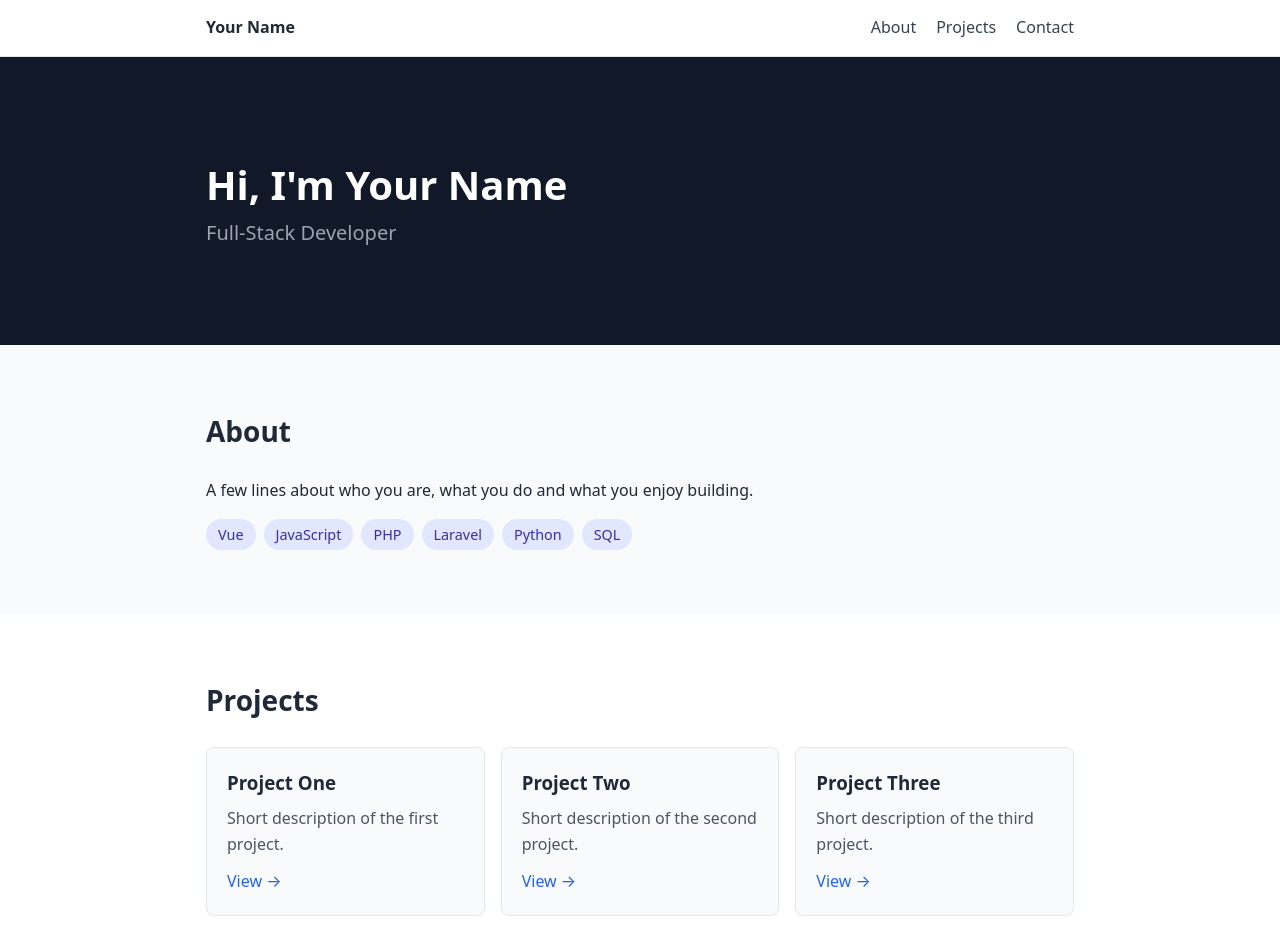
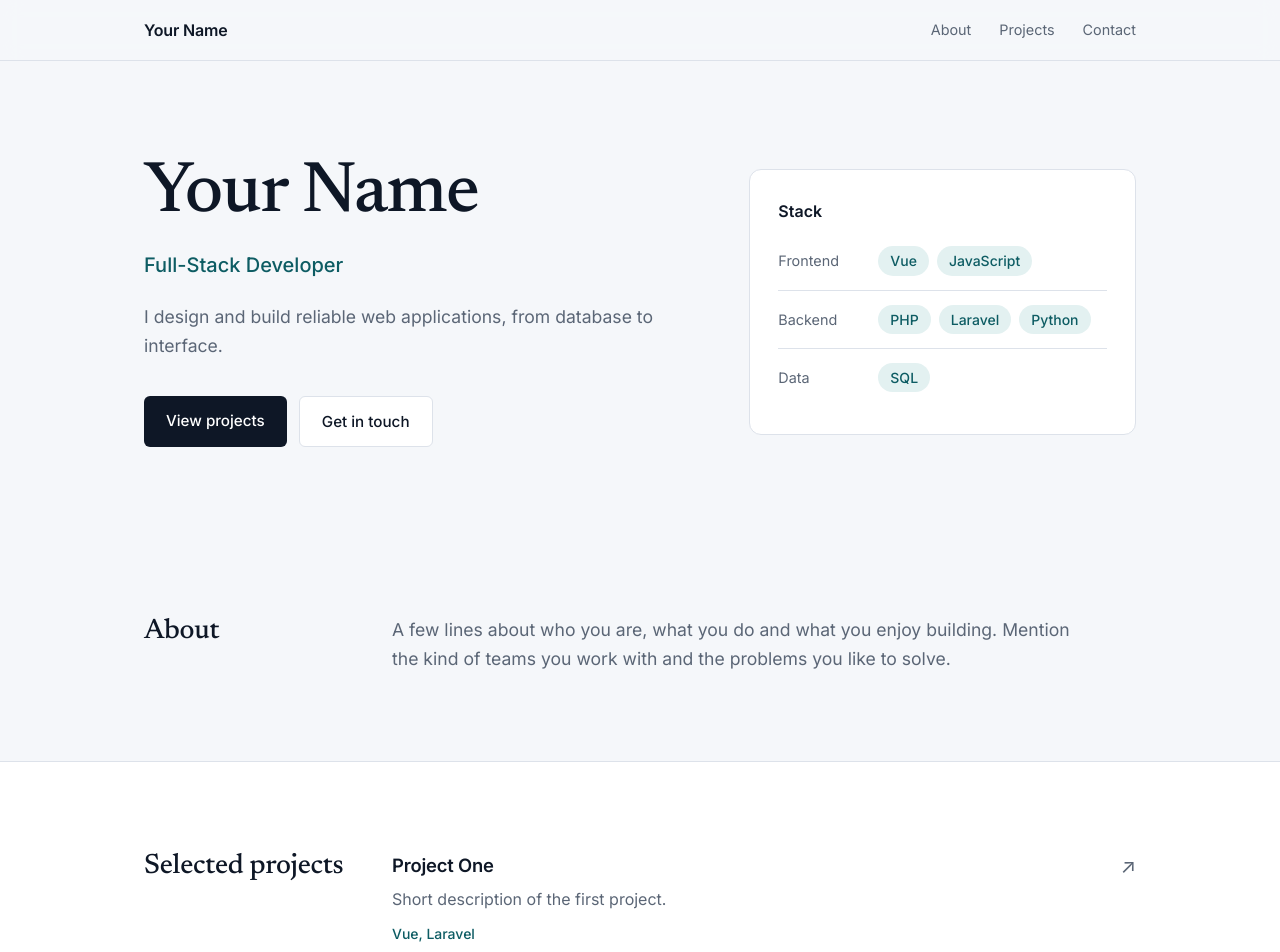
Before and after one commit to YassineOuri/azure-static-website-deployment, a Vue app: page / in a window 1280 px wide. Shown: the top 952 px of the page. Built offline with nearby package versions, Linux system fonts and the light colour scheme.

Commit message:
[feat] : style changes

```diff
--- a/src/App.vue
+++ b/src/App.vue
@@ -1,21 +1,27 @@
 <script setup>
 const name = 'Your Name'
 const role = 'Full-Stack Developer'
+const intro = 'I design and build reliable web applications, from database to interface.'
+const email = 'hello@example.com'
 
-const skills = ['Vue', 'JavaScript', 'PHP', 'Laravel', 'Python', 'SQL']
+const skillGroups = [
+  { label: 'Frontend', items: ['Vue', 'JavaScript'] },
+  { label: 'Backend', items: ['PHP', 'Laravel', 'Python'] },
+  { label: 'Data', items: ['SQL'] },
+]
 
 const projects = [
-  { title: 'Project One', description: 'Short description of the first project.', link: '#' },
-  { title: 'Project Two', description: 'Short description of the second project.', link: '#' },
-  { title: 'Project Three', description: 'Short description of the third project.', link: '#' },
+  { title: 'Project One', description: 'Short description of the first project.', stack: ['Vue', 'Laravel'], link: '#' },
+  { title: 'Project Two', description: 'Short description of the second project.', stack: ['Python', 'SQL'], link: '#' },
+  { title: 'Project Three', description: 'Short description of the third project.', stack: ['JavaScript', 'PHP'], link: '#' },
 ]
 </script>
 
 <template>
   <header class="nav">
     <div class="container nav-inner">
-      <strong>{{ name }}</strong>
-      <nav>
+      <a href="#top" class="brand">{{ name }}</a>
+      <nav aria-label="Primary">
         <a href="#about">About</a>
         <a href="#projects">Projects</a>
         <a href="#contact">Contact</a>
@@ -23,41 +29,68 @@ const projects = [
     </div>
   </header>
 
-  <main>
+  <main id="top">
     <section class="hero">
-      <div class="container">
-        <h1>Hi, I'm {{ name }}</h1>
-        <p>{{ role }}</p>
+      <div class="container hero-grid">
+        <div>
+          <h1>{{ name }}</h1>
+          <p class="role">{{ role }}</p>
+          <p class="intro">{{ intro }}</p>
+          <div class="actions">
+            <a href="#projects" class="btn btn-primary">View projects</a>
+            <a href="#contact" class="btn btn-ghost">Get in touch</a>
+          </div>
+        </div>
+
+        <aside class="stack" aria-label="Technical skills">
+          <h2>Stack</h2>
+          <dl>
+            <div v-for="group in skillGroups" :key="group.label" class="stack-row">
+              <dt>{{ group.label }}</dt>
+              <dd>
+                <span v-for="item in group.items" :key="item" class="chip">{{ item }}</span>
+              </dd>
+            </div>
+          </dl>
+        </aside>
       </div>
     </section>
 
-    <section id="about">
-      <div class="container">
+    <section id="about" class="section">
+      <div class="container split">
         <h2>About</h2>
-        <p>A few lines about who you are, what you do and what you enjoy building.</p>
-        <ul class="skills">
-          <li v-for="skill in skills" :key="skill">{{ skill }}</li>
+        <p>
+          A few lines about who you are, what you do and what you enjoy building.
+          Mention the kind of teams you work with and the problems you like to solve.
+        </p>
+      </div>
+    </section>
+
+    <section id="projects" class="section section-surface">
+      <div class="container split">
+        <h2>Selected projects</h2>
+        <ul class="projects">
+          <li v-for="project in projects" :key="project.title">
+            <a :href="project.link" class="project">
+              <div>
+                <h3>{{ project.title }}</h3>
+                <p>{{ project.description }}</p>
+                <span class="tags">{{ project.stack.join(', ') }}</span>
+              </div>
+              <span class="arrow" aria-hidden="true">↗</span>
+            </a>
+          </li>
         </ul>
       </div>
     </section>
 
-    <section id="projects" class="alt">
-      <div class="container">
-        <h2>Projects</h2>
-        <div class="grid">
-          <article v-for="project in projects" :key="project.title" class="card">
-            <h3>{{ project.title }}</h3>
-            <p>{{ project.description }}</p>
-            <a :href="project.link">View →</a>
-          </article>
+    <section id="contact" class="section">
+      <div class="container split">
+        <h2>Contact</h2>
+        <div>
+          <p class="contact-lead">Have a project in mind or want to talk about a role?</p>
+          <a :href="`mailto:${email}`" class="email">{{ email }}</a>
         </div>
-      </div>
-    </section>
-
-    <section id="contact">
-      <div class="container">
-        <h2>Contact</h2>
-        <p>Email: <a href="mailto:hello@example.com">hello@example.com</a></p>
       </div>
     </section>
   </main>
@@ -68,18 +101,88 @@ const projects = [
 </template>
 
 <style scoped>
-.nav { background: #fff; border-bottom: 1px solid #e5e7eb; position: sticky; top: 0; }
-.nav-inner { display: flex; justify-content: space-between; align-items: center; height: 56px; }
-.nav nav a { margin-left: 20px; color: #374151; }
-.hero { background: #111827; color: #fff; padding: 96px 0; }
-.hero h1 { font-size: 2.5rem; }
-.hero p { font-size: 1.25rem; color: #9ca3af; }
-.skills { list-style: none; display: flex; flex-wrap: wrap; gap: 8px; margin-top: 16px; }
-.skills li { background: #e0e7ff; color: #3730a3; padding: 4px 12px; border-radius: 999px; font-size: 0.9rem; }
-.alt { background: #fff; }
-.grid { display: grid; grid-template-columns: repeat(auto-fit, minmax(240px, 1fr)); gap: 16px; }
-.card { border: 1px solid #e5e7eb; border-radius: 8px; padding: 20px; background: #f9fafb; }
-.card h3 { margin-bottom: 8px; }
-.card p { margin-bottom: 12px; color: #4b5563; }
-.footer { text-align: center; padding: 24px 0; color: #6b7280; border-top: 1px solid #e5e7eb; }
+/* Navigation */
+.nav {
+  position: sticky; top: 0; z-index: 10;
+  background: rgba(245, 247, 250, 0.88);
+  backdrop-filter: saturate(160%) blur(10px);
+  border-bottom: 1px solid var(--line);
+}
+.nav-inner { display: flex; justify-content: space-between; align-items: center; height: 60px; }
+.brand { font-weight: 600; letter-spacing: -0.01em; }
+.nav nav { display: flex; gap: 28px; }
+.nav nav a { font-size: 0.9rem; color: var(--muted); transition: color 0.15s; }
+.nav nav a:hover { color: var(--ink); }
+
+/* Hero */
+.hero { padding: 96px 0 80px; }
+.hero-grid { display: grid; grid-template-columns: 1.4fr 1fr; gap: 64px; align-items: center; }
+h1 {
+  font-family: var(--serif);
+  font-weight: 500;
+  font-size: clamp(2.75rem, 6vw, 4.5rem);
+  line-height: 1.05;
+  letter-spacing: -0.02em;
+}
+.role { margin-top: 16px; font-size: 1.25rem; color: var(--accent); font-weight: 500; }
+.intro { margin-top: 20px; max-width: 46ch; font-size: 1.1rem; color: var(--muted); }
+.actions { display: flex; flex-wrap: wrap; gap: 12px; margin-top: 36px; }
+
+.btn {
+  display: inline-block; padding: 12px 22px; border-radius: 6px;
+  font-size: 0.95rem; font-weight: 500;
+  transition: background 0.15s, border-color 0.15s;
+}
+.btn-primary { background: var(--ink); color: #fff; }
+.btn-primary:hover { background: var(--accent); }
+.btn-ghost { border: 1px solid var(--line); background: var(--surface); }
+.btn-ghost:hover { border-color: var(--ink); }
+
+/* Stack panel */
+.stack { background: var(--surface); border: 1px solid var(--line); border-radius: 12px; padding: 28px; }
+.stack h2 { font-size: 1rem; font-weight: 600; margin-bottom: 8px; }
+.stack-row { display: grid; grid-template-columns: 88px 1fr; gap: 12px; padding: 14px 0; border-top: 1px solid var(--line); }
+.stack-row:first-child { border-top: 0; }
+.stack dt { font-size: 0.9rem; color: var(--muted); padding-top: 3px; }
+.stack dd { display: flex; flex-wrap: wrap; gap: 8px; }
+.chip { background: var(--accent-soft); color: var(--accent); padding: 3px 12px; border-radius: 999px; font-size: 0.875rem; font-weight: 500; }
+
+/* Sections */
+.section { padding: 88px 0; }
+.section-surface { background: var(--surface); border-block: 1px solid var(--line); }
+.split { display: grid; grid-template-columns: 200px 1fr; gap: 48px; }
+.split h2 { font-family: var(--serif); font-weight: 500; font-size: 1.75rem; letter-spacing: -0.01em; line-height: 1.2; }
+#about .split > p { max-width: 62ch; font-size: 1.1rem; color: var(--muted); }
+
+/* Projects */
+.projects { list-style: none; }
+.projects li + li { border-top: 1px solid var(--line); }
+.project { display: flex; justify-content: space-between; gap: 24px; padding: 28px 0; }
+.projects li:first-child .project { padding-top: 0; }
+.project h3 { font-size: 1.15rem; font-weight: 600; letter-spacing: -0.01em; transition: color 0.15s; }
+.project p { margin-top: 6px; max-width: 56ch; color: var(--muted); }
+.tags { display: block; margin-top: 10px; font-size: 0.875rem; color: var(--accent); font-weight: 500; }
+.arrow { font-size: 1.25rem; color: var(--muted); transition: transform 0.2s, color 0.2s; }
+.project:hover h3, .project:hover .arrow { color: var(--accent); }
+.project:hover .arrow { transform: translate(3px, -3px); }
+
+/* Contact */
+.contact-lead { color: var(--muted); font-size: 1.1rem; }
+.email {
+  display: inline-block; margin-top: 8px;
+  font-family: var(--serif); font-size: clamp(1.5rem, 3.5vw, 2.25rem);
+  border-bottom: 1px solid var(--line); transition: border-color 0.15s, color 0.15s;
+}
+.email:hover { color: var(--accent); border-color: var(--accent); }
+
+/* Footer */
+.footer { padding: 28px 0; border-top: 1px solid var(--line); font-size: 0.875rem; color: var(--muted); }
+
+/* Responsive */
+@media (max-width: 800px) {
+  .hero { padding: 56px 0 48px; }
+  .hero-grid, .split { grid-template-columns: 1fr; gap: 32px; }
+  .section { padding: 56px 0; }
+  .nav nav { gap: 18px; }
+}
 </style>
--- a/src/style.css
+++ b/src/style.css
@@ -1,12 +1,36 @@
-* { box-sizing: border-box; margin: 0; padding: 0; }
+@import url('https://fonts.googleapis.com/css2?family=Inter:wght@400;500;600&family=Newsreader:opsz,wght@6..72,400;6..72,500&display=swap');
+
+:root {
+  --bg: #f5f7fa;
+  --surface: #ffffff;
+  --ink: #0e1726;
+  --muted: #5b6676;
+  --line: #dde2ea;
+  --accent: #0d5c63;
+  --accent-soft: #e3f1f1;
+  --serif: 'Newsreader', Georgia, serif;
+  --sans: 'Inter', system-ui, -apple-system, 'Segoe UI', Roboto, sans-serif;
+}
+
+*, *::before, *::after { box-sizing: border-box; margin: 0; padding: 0; }
+html { scroll-behavior: smooth; scroll-padding-top: 72px; }
 body {
-  font-family: system-ui, -apple-system, Segoe UI, Roboto, sans-serif;
-  line-height: 1.6;
-  color: #1f2937;
-  background: #f9fafb;
+  font-family: var(--sans);
+  font-size: 1rem;
+  line-height: 1.65;
+  color: var(--ink);
+  background: var(--bg);
+  -webkit-font-smoothing: antialiased;
 }
-a { color: #2563eb; text-decoration: none; }
-a:hover { text-decoration: underline; }
-.container { max-width: 900px; margin: 0 auto; padding: 0 16px; }
-section { padding: 64px 0; }
-h2 { font-size: 1.75rem; margin-bottom: 24px; }
+a { color: inherit; text-decoration: none; }
+a:focus-visible, button:focus-visible {
+  outline: 2px solid var(--accent);
+  outline-offset: 3px;
+  border-radius: 4px;
+}
+.container { max-width: 1040px; margin: 0 auto; padding: 0 24px; }
+
+@media (prefers-reduced-motion: reduce) {
+  html { scroll-behavior: auto; }
+  * { transition: none !important; animation: none !important; }
+}
```
